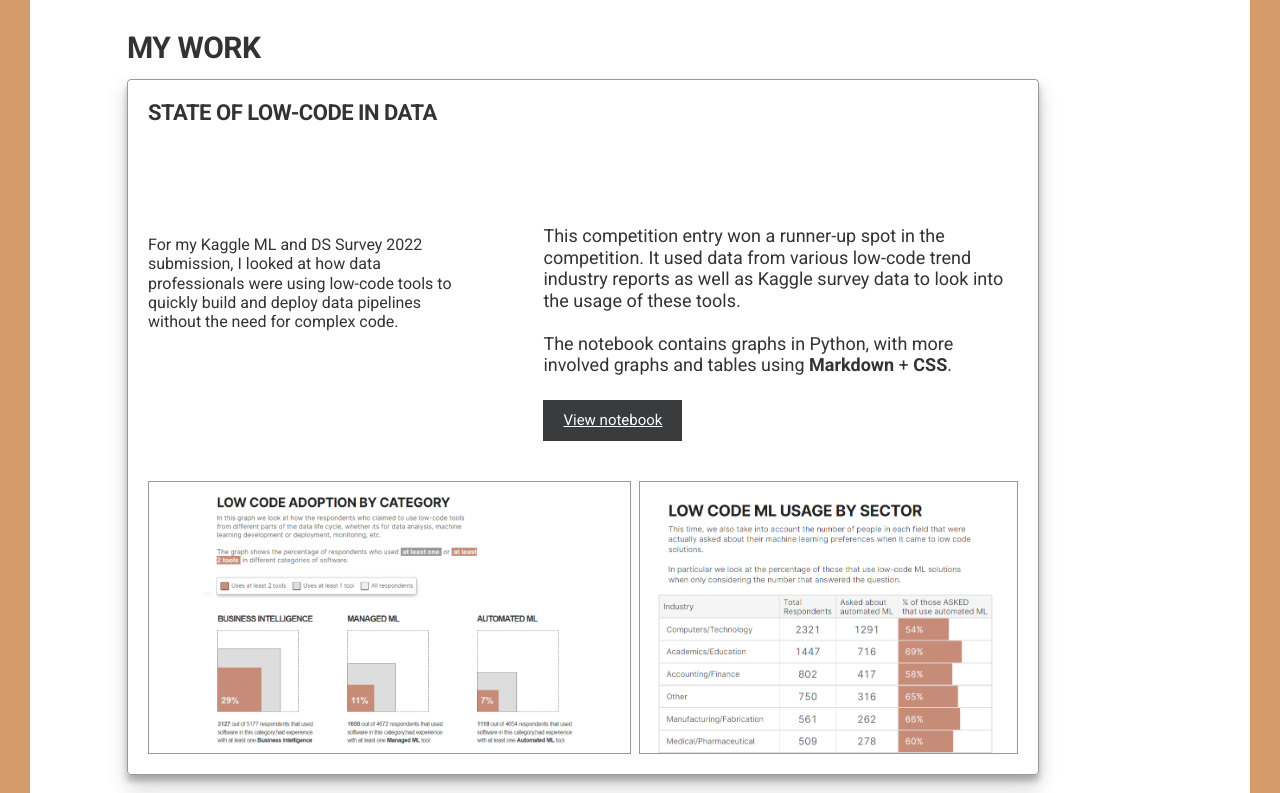
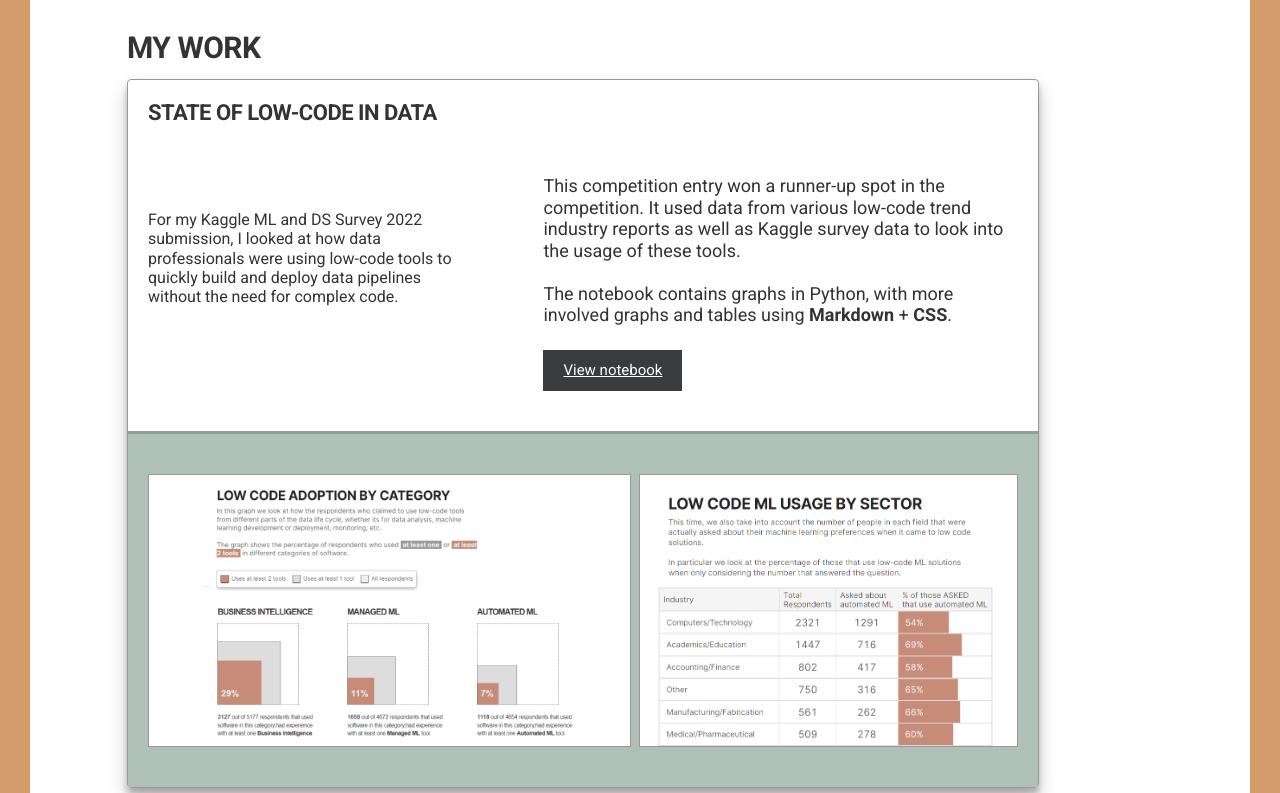
Before and after one commit to schubert-da/schubert-portfolio, a website: page index.html in a window 1280 px wide. Shown: the part 1260-2053 px from the top of the page. Drawn offline with Linux system fonts and the light colour scheme; files whose address does not match are found by name.

Commit message:
kaggle 22 section changes

```diff
--- a/styles/sass/pages/_home.scss
+++ b/styles/sass/pages/_home.scss
@@ -287,11 +287,17 @@ figure.effect-julia:hover p {
     border-radius: 4px;
     box-shadow: rgba(0, 0, 0, 0.19) 0px 10px 20px, rgba(0, 0, 0, 0.23) 0px 6px 6px;
 
-    padding: 2rem;
+    padding: 2rem 0rem 0rem 0rem;
     margin: 0 15% 0 5%;
 
+    & > div{
+        padding-left: 2rem;
+        padding-right: 2rem;
+    }
+
     &:not(:last-of-type){
-        margin-bottom: 2rem;   }
+        margin-bottom: 3rem;
+    }
 
     .works-header-title{
         text-transform: uppercase;
@@ -325,7 +331,7 @@ figure.effect-julia:hover p {
 
         .works-text-desc{
             width: 60%;
-            padding-top: 10rem;
+            padding-top: 5rem;
             align-self: flex-end;
 
             font-size: 1.8rem;
@@ -345,6 +351,9 @@ figure.effect-julia:hover p {
     .works-images{
         justify-self: end;
         width: 100%;
+        background-color: #AEC0B8;
+        border-top: 3.2px solid #939e99;
+        padding: 4rem 2rem 4rem 2rem;
 
         display: flex;
         flex-direction: row;
```
Also changed, not shown: styles/sass/main.css, 1 other file.
